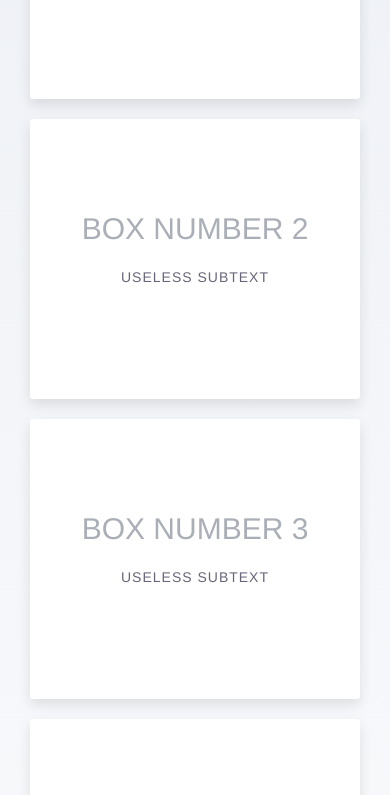
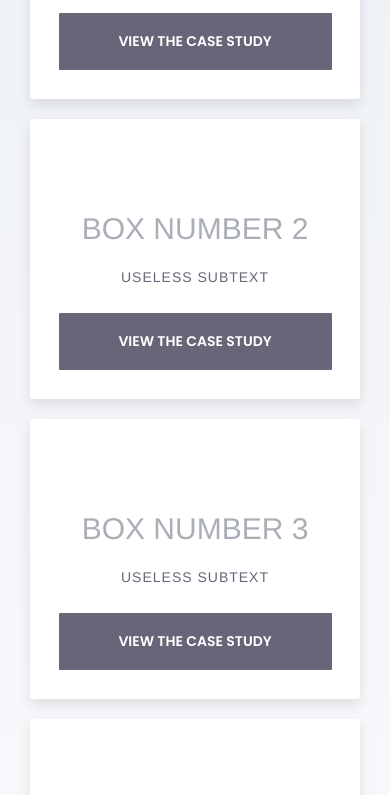
Before and after one commit to tazpowell/bonfire-challenge, a plain HTML site: page index.html in a window 390 px wide. Shown: the part 688-1483 px from the top of the page. Drawn offline with nearby package versions, Linux system fonts and the light colour scheme.

Commit message:
Case study button on mobile
- Make 'view the case study' button appear on mobile widths since
  there will be no hover

```diff
--- a/assets/css/main.css
+++ b/assets/css/main.css
@@ -198,7 +198,7 @@ h1 {
   font-weight: 600;
   text-transform: uppercase;
   height: 57px;
-  width: 80vw;
+  width: 70vw;
   max-width: 278px;
   border-radius: 1px;
   text-align: center;
@@ -228,6 +228,10 @@ h1 {
     font-size: 30px;
     margin-top: 30px;
   }
+
+  .view-case-study-btn {
+    opacity: 1;
+  }
 }
 
 @media (max-width: 575.98px) {
```
